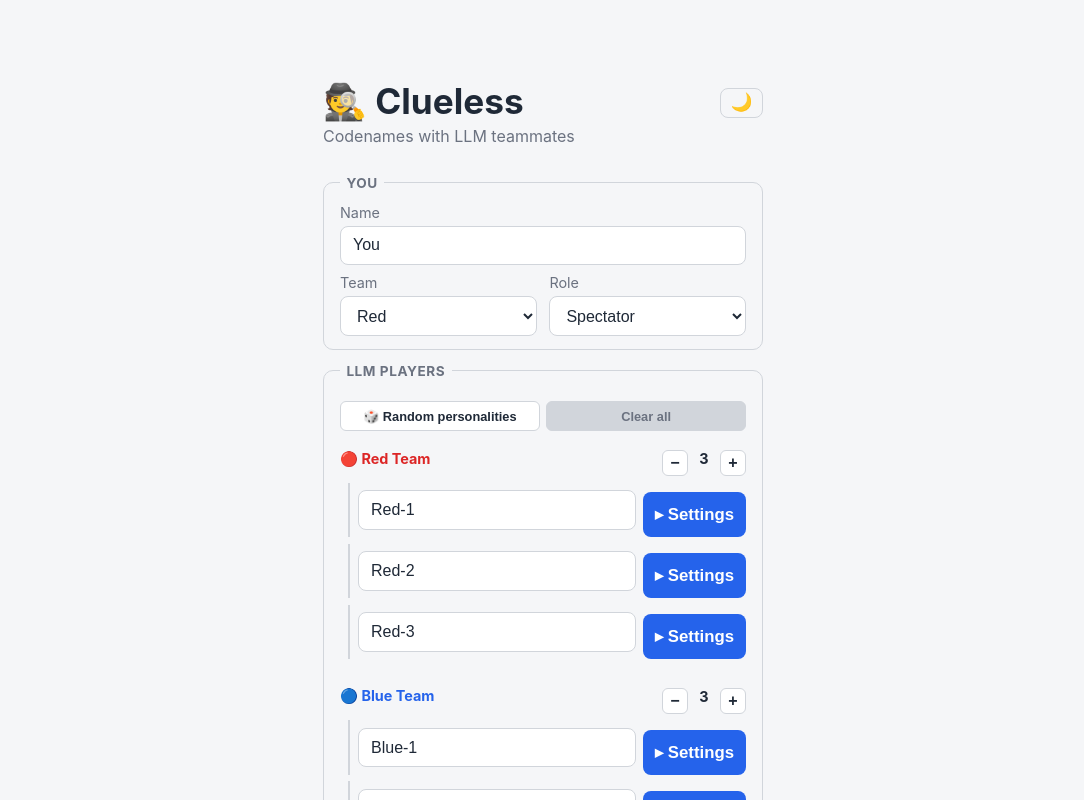
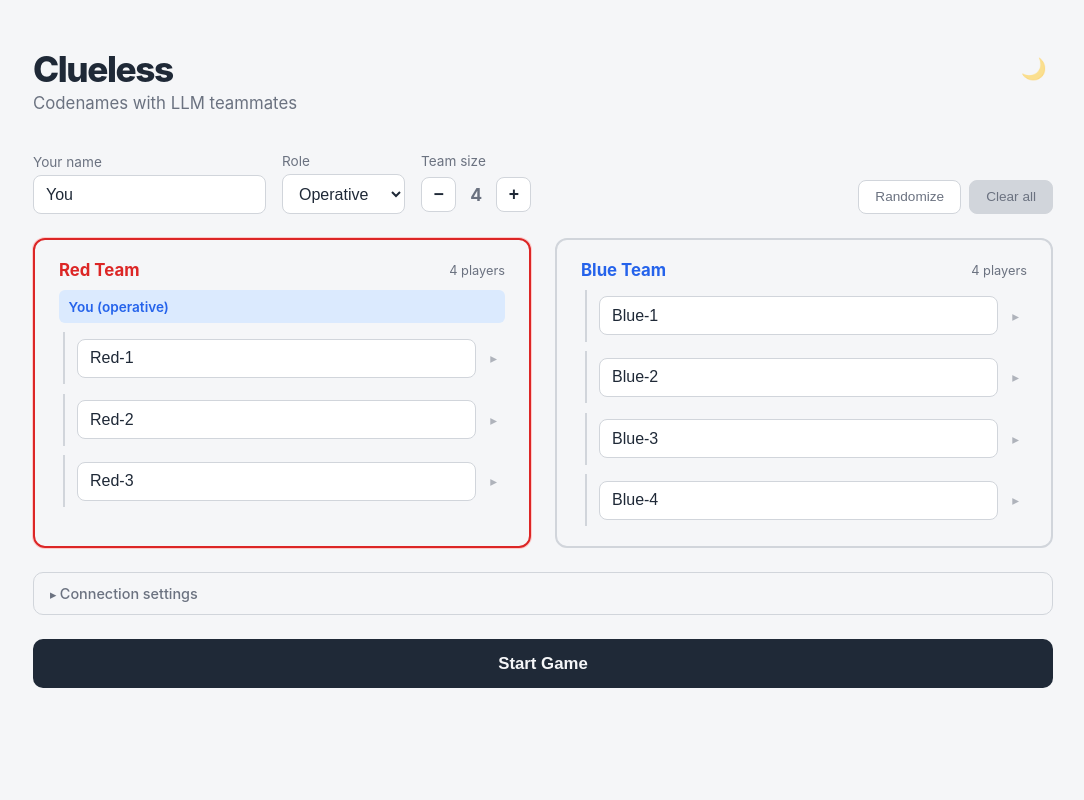
Before and after one commit to and1mon/clueless, a React (Vite) app in the folder client/: page / in a window 1280 px wide. Shown: the top 800 px of the page, without its empty margins (97-1181 px from the left). Built offline with nearby package versions, Linux system fonts and the light colour scheme.

Commit message:
Update startpage ui

```diff
--- a/client/src/App.tsx
+++ b/client/src/App.tsx
@@ -77,14 +77,13 @@ export function App(): JSX.Element {
   const [setup, setSetup] = useState({
     humanName: 'You',
     humanTeam: 'red' as TeamColor,
-    humanRole: 'spectator' as PlayerRole | 'spectator',
-    redCount: 3,
-    blueCount: 3,
+    humanRole: 'operative' as PlayerRole | 'spectator',
+    teamSize: 4,
     baseUrl: '',
     model: '',
     apiKey: '',
     redPlayers: defaultLlmPlayers('red', 3),
-    bluePlayers: defaultLlmPlayers('blue', 3),
+    bluePlayers: defaultLlmPlayers('blue', 4),
   });
 
   const isSpectator = setup.humanRole === 'spectator';
@@ -387,25 +386,40 @@ export function App(): JSX.Element {
     setError('');
   };
 
-  const updateLlmCount = (team: TeamColor, count: number): void => {
-    const clamped = Math.max(0, Math.min(6, count));
-    const key = team === 'red' ? 'redPlayers' : 'bluePlayers';
-    const countKey = team === 'red' ? 'redCount' : 'blueCount';
-    setSetup((s) => {
-      const current = s[key];
-      let next: LlmPlayerSetup[];
-      if (clamped > current.length) {
+  // Compute LLM counts from teamSize + human placement
+  const llmCount = (team: TeamColor): number => {
+    if (setup.humanRole === 'spectator') return setup.teamSize;
+    return team === setup.humanTeam ? setup.teamSize - 1 : setup.teamSize;
+  };
+
+  const syncPlayers = (s: typeof setup, newSize: number, newTeam: TeamColor, newRole: string): typeof setup => {
+    const redLlm = newRole === 'spectator' ? newSize : (newTeam === 'red' ? newSize - 1 : newSize);
+    const blueLlm = newRole === 'spectator' ? newSize : (newTeam === 'blue' ? newSize - 1 : newSize);
+    const resize = (arr: LlmPlayerSetup[], team: TeamColor, target: number): LlmPlayerSetup[] => {
+      if (target <= arr.length) return arr.slice(0, target);
       const prefix = team === 'red' ? 'Red' : 'Blue';
-        next = [...current, ...Array.from({ length: clamped - current.length }, (_, i) => ({
-          name: `${prefix}-${current.length + i + 1}`,
-          model: '',
-          personality: '',
+      return [...arr, ...Array.from({ length: target - arr.length }, (_, i) => ({
+        name: `${prefix}-${arr.length + i + 1}`, model: '', personality: '',
       }))];
-      } else {
-        next = current.slice(0, clamped);
-      }
-      return { ...s, [countKey]: clamped, [key]: next };
-    });
+    };
+    return { ...s, teamSize: newSize, humanTeam: newTeam, humanRole: newRole as PlayerRole | 'spectator',
+      redPlayers: resize(s.redPlayers, 'red', redLlm),
+      bluePlayers: resize(s.bluePlayers, 'blue', blueLlm),
+    };
+  };
+
+  const changeTeamSize = (size: number): void => {
+    const clamped = Math.max(2, Math.min(6, size));
+    setSetup((s) => syncPlayers(s, clamped, s.humanTeam, s.humanRole));
+  };
+
+  const joinTeam = (team: TeamColor): void => {
+    if (setup.humanRole === 'spectator') return;
+    setSetup((s) => syncPlayers(s, s.teamSize, team, s.humanRole));
+  };
+
+  const setRole = (role: string): void => {
+    setSetup((s) => syncPlayers(s, s.teamSize, s.humanTeam, role));
   };
 
   const updateLlmPlayer = (team: TeamColor, index: number, field: keyof LlmPlayerSetup, value: string): void => {
@@ -452,7 +466,7 @@ export function App(): JSX.Element {
           humanName: setup.humanName,
           humanTeam: setup.humanTeam,
           humanRole: setup.humanRole,
-          llmPlayers: { red: setup.redCount, blue: setup.blueCount },
+          llmPlayers: { red: llmCount('red'), blue: llmCount('blue') },
           llmPlayerConfigs: {
             red: setup.redPlayers.map((p) => ({
               name: p.name || undefined,
@@ -547,22 +561,29 @@ export function App(): JSX.Element {
   if (!game) {
     const renderPlayerList = (team: TeamColor) => {
       const players = team === 'red' ? setup.redPlayers : setup.bluePlayers;
-      const count = team === 'red' ? setup.redCount : setup.blueCount;
+      const isHumanTeam = team === setup.humanTeam && setup.humanRole !== 'spectator';
+      const isJoined = isHumanTeam;
       return (
-        <div className="team-setup">
-          <div className="team-setup-header">
-            <span className={`team-label ${team}`}>{team === 'red' ? '🔴 Red Team' : '🔵 Blue Team'}</span>
-            <div className="llm-count-ctrl">
-              <button type="button" onClick={() => updateLlmCount(team, count - 1)}>−</button>
-              <span>{count}</span>
-              <button type="button" onClick={() => updateLlmCount(team, count + 1)}>+</button>
+        <div
+          className={`team-card ${team}${isJoined ? ' joined' : ''}`}
+          onClick={() => joinTeam(team)}
+          role="button"
+          tabIndex={0}
+        >
+          <div className="team-card-header">
+            <span className={`team-label ${team}`}>{team === 'red' ? 'Red Team' : 'Blue Team'}</span>
+            <span className="team-size">{setup.teamSize} players</span>
           </div>
+          {isJoined ? (
+            <div className="team-human-slot">
+              <span className="human-badge">You ({setup.humanRole})</span>
             </div>
+          ) : null}
           {players.map((p, i) => {
             const key = `${team}-${i}`;
             const isExpanded = expandedPlayer === key;
             return (
-              <div key={key} className="llm-player-row">
+              <div key={key} className="llm-player-row" onClick={(e) => e.stopPropagation()}>
                 <div className="llm-player-summary">
                   <input
                     value={p.name}
@@ -571,17 +592,17 @@ export function App(): JSX.Element {
                     className="player-name-input"
                   />
                   <button type="button" className="expand-btn" onClick={() => setExpandedPlayer(isExpanded ? null : key)}>
-                    {isExpanded ? '▾' : '▸'} Settings
+                    {isExpanded ? '▾' : '▸'}
                   </button>
                 </div>
                 {isExpanded ? (
                   <div className="llm-player-details">
-                    <label>Model override <input value={p.model} onChange={(e) => updateLlmPlayer(team, i, 'model', e.target.value)} placeholder="Use default" /></label>
+                    <label>Model <input value={p.model} onChange={(e) => updateLlmPlayer(team, i, 'model', e.target.value)} placeholder="Use default" /></label>
                     <label>Personality
                       <textarea
                         value={p.personality}
                         onChange={(e) => updateLlmPlayer(team, i, 'personality', e.target.value)}
-                        placeholder="e.g. You are bold and decisive. You trust your instincts."
+                        placeholder="e.g. You are bold and decisive."
                         rows={2}
                       />
                     </label>
@@ -597,46 +618,52 @@ export function App(): JSX.Element {
     return (
       <main className="setup-screen">
         <div className="setup-header">
-          <h1>🕵️ Clueless</h1>
+          <div>
+            <h1>Clueless</h1>
+            <p className="subtitle">Codenames with LLM teammates</p>
+          </div>
           <button className="theme-toggle" onClick={toggleTheme} title="Toggle theme">{theme === 'dark' ? '☀️' : '🌙'}</button>
         </div>
-        <p className="subtitle">Codenames with LLM teammates</p>
         <form onSubmit={createGame} className="setup-form">
-          <fieldset className="setup-fieldset">
-            <legend>You</legend>
-            <label>Name <input value={setup.humanName} onChange={(e) => setSetup((s) => ({ ...s, humanName: e.target.value }))} /></label>
-            <div className="setup-row">
-              <label>Team
-                <select value={setup.humanTeam} onChange={(e) => setSetup((s) => ({ ...s, humanTeam: e.target.value as TeamColor }))}>
-                  <option value="red">Red</option><option value="blue">Blue</option>
-                </select>
+          <div className="setup-top-bar">
+            <div className="setup-top-group">
+              <label>Your name
+                <input value={setup.humanName} onChange={(e) => setSetup((s) => ({ ...s, humanName: e.target.value }))} />
               </label>
               <label>Role
-                <select value={setup.humanRole} onChange={(e) => setSetup((s) => ({ ...s, humanRole: e.target.value as PlayerRole | 'spectator' }))}>
+                <select value={setup.humanRole} onChange={(e) => setRole(e.target.value)}>
                   <option value="operative">Operative</option>
                   <option value="spymaster">Spymaster</option>
                   <option value="spectator">Spectator</option>
                 </select>
               </label>
+              <label>Team size
+                <div className="team-size-ctrl">
+                  <button type="button" onClick={() => changeTeamSize(setup.teamSize - 1)}>−</button>
+                  <span>{setup.teamSize}</span>
+                  <button type="button" onClick={() => changeTeamSize(setup.teamSize + 1)}>+</button>
                 </div>
-          </fieldset>
-
-          <fieldset className="setup-fieldset">
-            <legend>LLM Players</legend>
+              </label>
+            </div>
             <div className="personality-actions">
-              <button type="button" onClick={assignRandomPersonalities}>🎲 Random personalities</button>
+              <button type="button" onClick={assignRandomPersonalities}>Randomize</button>
               <button type="button" onClick={clearAllPersonalities} className="secondary">Clear all</button>
             </div>
+          </div>
+
+          <div className="teams-columns">
             {renderPlayerList('red')}
             {renderPlayerList('blue')}
-          </fieldset>
+          </div>
 
-          <fieldset className="setup-fieldset">
-            <legend>LLM Connection</legend>
+          <details className="connection-details">
+            <summary>Connection settings</summary>
+            <div className="connection-fields">
               <label>Endpoint <input value={setup.baseUrl} onChange={(e) => setSetup((s) => ({ ...s, baseUrl: e.target.value }))} placeholder="from .env" /></label>
               <label>Default model <input value={setup.model} onChange={(e) => setSetup((s) => ({ ...s, model: e.target.value }))} placeholder="from .env" /></label>
               <label>API key <input value={setup.apiKey} onChange={(e) => setSetup((s) => ({ ...s, apiKey: e.target.value }))} placeholder="from .env" type="password" /></label>
-          </fieldset>
+            </div>
+          </details>
 
           <button disabled={loading} type="submit">{loading ? 'Starting…' : 'Start Game'}</button>
         </form>
--- a/client/src/styles.css
+++ b/client/src/styles.css
@@ -91,55 +91,61 @@ body {
 
 /* --- Setup --- */
 .setup-screen {
-  max-width: 520px;
-  margin: 40px auto;
-  padding: 2.5rem;
+  max-width: 1100px;
+  margin: 0 auto;
+  padding: 3rem 2.5rem;
+  min-height: 100vh;
+  display: flex;
+  flex-direction: column;
 }
 
 .setup-header {
   display: flex;
-  align-items: center;
+  align-items: flex-start;
   justify-content: space-between;
+  margin-bottom: 2.5rem;
 }
 
-.setup-screen h1 { font-size: 2.2rem; margin-bottom: 0.2rem; }
-.subtitle { color: var(--muted); margin-bottom: 1.8rem; font-size: 1rem; }
+.setup-screen h1 {
+  font-size: 2.2rem;
+  font-weight: 800;
+  letter-spacing: -0.04em;
+  margin-bottom: 0.2rem;
+}
+
+.subtitle {
+  color: var(--muted);
+  font-size: 1.05rem;
+  margin: 0;
+}
 
 .setup-form {
   display: flex;
   flex-direction: column;
-  gap: 0.8rem;
+  gap: 1.5rem;
+  flex: 1;
 }
 
-.setup-fieldset {
-  border: 1px solid var(--border);
-  border-radius: 10px;
-  padding: 0.8rem 1rem;
+/* Top bar: name, role, team size, personality buttons */
+.setup-top-bar {
   display: flex;
-  flex-direction: column;
-  gap: 0.6rem;
+  align-items: flex-end;
+  justify-content: space-between;
+  gap: 1.5rem;
+  flex-wrap: wrap;
 }
 
-.setup-fieldset legend {
-  font-weight: 700;
-  font-size: 0.85rem;
-  text-transform: uppercase;
-  letter-spacing: 0.04em;
-  color: var(--muted);
-  padding: 0 0.4rem;
-}
-
-.setup-row {
-  display: grid;
-  grid-template-columns: 1fr 1fr;
-  gap: 0.8rem;
+.setup-top-group {
+  display: flex;
+  align-items: flex-end;
+  gap: 1rem;
 }
 
 .setup-form label {
   display: flex;
   flex-direction: column;
   gap: 0.3rem;
-  font-size: 0.9rem;
+  font-size: 0.85rem;
   color: var(--muted);
 }
 
@@ -151,32 +157,98 @@ body {
   background: var(--surface);
   color: var(--text);
   font-size: 1rem;
+  transition: border-color 0.15s;
 }
 
-.setup-form button {
-  margin-top: 0.6rem;
-  padding: 0.75rem;
-  border: none;
-  border-radius: 8px;
-  background: var(--blue);
-  color: #fff;
-  font-weight: 600;
-  font-size: 1.05rem;
-  cursor: pointer;
+.setup-form input:focus,
+.setup-form select:focus {
+  outline: none;
+  border-color: var(--primary);
+  box-shadow: 0 0 0 3px var(--primary-bg);
 }
 
-.setup-form button:disabled { opacity: 0.5; }
+.team-size-ctrl {
+  display: flex;
+  align-items: center;
+  gap: 0.5rem;
+  height: 2.5rem;
+}
 
-/* Team setup */
-.team-setup {
+.team-size-ctrl button {
+  width: 2.2rem;
+  height: 2.2rem;
+  border: 1px solid var(--border);
+  border-radius: 8px;
+  background: var(--surface);
+  color: var(--text);
+  font-size: 1.1rem;
+  font-weight: 600;
+  cursor: pointer;
+  display: flex;
+  align-items: center;
+  justify-content: center;
+  transition: border-color 0.1s;
+}
+
+.team-size-ctrl button:hover { border-color: var(--muted); }
+
+.team-size-ctrl span {
+  font-weight: 700;
+  font-size: 1.1rem;
+  min-width: 1.5rem;
+  text-align: center;
+}
+
+.personality-actions {
+  display: flex;
+  gap: 0.5rem;
+}
+
+.personality-actions button {
+  padding: 0.55rem 1rem;
+  border: 1px solid var(--border);
+  border-radius: 8px;
+  background: var(--surface);
+  color: var(--muted);
+  font-size: 0.85rem;
+  cursor: pointer;
+  font-weight: 500;
+  transition: color 0.1s, border-color 0.1s;
+}
+
+.personality-actions button:hover { color: var(--text); border-color: var(--muted); }
+
+/* Team cards */
+.teams-columns {
+  display: grid;
+  grid-template-columns: 1fr 1fr;
+  gap: 1.5rem;
+}
+
+.team-card {
+  border: 2px solid var(--border);
+  border-radius: 12px;
+  padding: 1.25rem 1.5rem;
+  cursor: pointer;
+  transition: border-color 0.15s, box-shadow 0.15s;
   display: flex;
   flex-direction: column;
-  gap: 0.4rem;
+  gap: 0.6rem;
 }
 
-.team-setup + .team-setup { margin-top: 0.6rem; }
+.team-card:hover { border-color: var(--muted); }
 
-.team-setup-header {
+.team-card.red.joined {
+  border-color: var(--red);
+  box-shadow: 0 0 0 1px var(--red-bg);
+}
+
+.team-card.blue.joined {
+  border-color: var(--blue);
+  box-shadow: 0 0 0 1px var(--blue-bg);
+}
+
+.team-card-header {
   display: flex;
   align-items: center;
   justify-content: space-between;
@@ -184,45 +256,33 @@ body {
 
 .team-label {
   font-weight: 700;
-  font-size: 0.9rem;
+  font-size: 1.05rem;
 }
 
 .team-label.red { color: var(--red); }
 .team-label.blue { color: var(--blue); }
 
-.llm-count-ctrl {
-  display: flex;
-  align-items: center;
-  gap: 0.4rem;
+.team-size {
+  font-size: 0.8rem;
+  color: var(--muted);
 }
 
-.llm-count-ctrl button {
-  width: 1.6rem;
-  height: 1.6rem;
-  border: 1px solid var(--border);
+.team-human-slot {
+  padding: 0.4rem 0.6rem;
+  background: var(--primary-bg);
   border-radius: 6px;
-  background: var(--surface);
-  color: var(--text);
-  font-size: 1rem;
-  font-weight: 700;
-  cursor: pointer;
-  display: flex;
-  align-items: center;
-  justify-content: center;
-  line-height: 1;
 }
 
-.llm-count-ctrl span {
-  font-weight: 700;
-  font-size: 0.9rem;
-  min-width: 1.2rem;
-  text-align: center;
+.human-badge {
+  font-size: 0.85rem;
+  font-weight: 600;
+  color: var(--primary);
 }
 
 .llm-player-row {
-  margin-left: 0.5rem;
-  padding-left: 0.5rem;
+  padding: 0.4rem 0 0.4rem 0.75rem;
   border-left: 2px solid var(--border);
+  margin-left: 0.25rem;
 }
 
 .llm-player-summary {
@@ -233,51 +293,42 @@ body {
 
 .player-name-input {
   flex: 1;
-  padding: 0.35rem 0.5rem;
+  padding: 0.5rem 0.6rem;
   border: 1px solid var(--border);
   border-radius: 6px;
   background: var(--surface);
   color: var(--text);
-  font-size: 0.9rem;
+  font-size: 0.95rem;
+  transition: border-color 0.15s;
+}
+
+.player-name-input:focus {
+  outline: none;
+  border-color: var(--primary);
+  box-shadow: 0 0 0 3px var(--primary-bg);
 }
 
 .expand-btn {
   border: none;
   background: none;
   color: var(--muted);
-  font-size: 0.75rem;
+  font-size: 0.85rem;
   cursor: pointer;
   white-space: nowrap;
+  opacity: 0.5;
+  padding: 0.35rem 0.5rem;
+  border-radius: 4px;
+  transition: opacity 0.1s, background 0.1s;
 }
 
-.expand-btn:hover { color: var(--text); }
-
-.personality-actions {
-  display: flex;
-  gap: 0.4rem;
-}
-
-.personality-actions button {
-  flex: 1;
-  padding: 0.4rem 0.6rem;
-  border: 1px solid var(--border);
-  border-radius: 6px;
-  background: var(--surface);
-  color: var(--text);
-  font-size: 0.8rem;
-  cursor: pointer;
-  font-weight: 600;
-}
-
-.personality-actions button:hover { background: var(--card-hover); }
-.personality-actions button.secondary { color: var(--muted); }
+.expand-btn:hover { opacity: 1; color: var(--text); background: var(--card-hover); }
 
 .llm-player-details {
   display: flex;
   flex-direction: column;
-  gap: 0.4rem;
-  margin-top: 0.3rem;
-  padding: 0.4rem;
+  gap: 0.5rem;
+  margin-top: 0.4rem;
+  padding: 0.65rem;
   background: var(--bg);
   border-radius: 6px;
 }
@@ -287,32 +338,101 @@ body {
   color: var(--muted);
   display: flex;
   flex-direction: column;
-  gap: 0.15rem;
+  gap: 0.2rem;
 }
 
 .llm-player-details input,
 .llm-player-details textarea {
-  padding: 0.35rem 0.5rem;
+  padding: 0.45rem 0.6rem;
   border: 1px solid var(--border);
   border-radius: 6px;
   background: var(--surface);
   color: var(--text);
-  font-size: 0.85rem;
+  font-size: 0.9rem;
   font-family: inherit;
   resize: vertical;
+}
+
+.llm-player-details input:focus,
+.llm-player-details textarea:focus {
+  outline: none;
+  border-color: var(--primary);
+  box-shadow: 0 0 0 3px var(--primary-bg);
+}
+
+/* Connection collapsible */
+.connection-details {
+  border: 1px solid var(--border);
+  border-radius: 10px;
+  overflow: hidden;
+}
+
+.connection-details summary {
+  padding: 0.75rem 1rem;
+  cursor: pointer;
+  font-size: 0.9rem;
+  color: var(--muted);
+  font-weight: 500;
+  user-select: none;
+  list-style: none;
+}
+
+.connection-details summary::-webkit-details-marker { display: none; }
+.connection-details summary::before {
+  content: '▸ ';
+  font-size: 0.8rem;
+}
+.connection-details[open] summary::before { content: '▾ '; }
+.connection-details summary:hover { color: var(--text); }
+
+.connection-fields {
+  display: grid;
+  grid-template-columns: 1fr 1fr 1fr;
+  gap: 1rem;
+  padding: 0 1rem 1rem;
+}
+
+/* Submit */
+.setup-form > button[type="submit"] {
+  padding: 0.9rem;
+  border: none;
+  border-radius: 10px;
+  background: var(--text);
+  color: var(--bg);
+  font-weight: 700;
+  font-size: 1.05rem;
+  cursor: pointer;
+  transition: opacity 0.15s, transform 0.1s;
+}
+
+.setup-form > button[type="submit"]:hover { opacity: 0.85; transform: translateY(-1px); }
+.setup-form > button[type="submit"]:active { transform: translateY(0); }
+.setup-form > button[type="submit"]:disabled { opacity: 0.4; transform: none; }
+
+/* Responsive */
+@media (max-width: 768px) {
+  .setup-screen { padding: 1.5rem 1rem; }
+  .setup-top-bar { flex-direction: column; align-items: stretch; }
+  .setup-top-group { flex-wrap: wrap; }
+  .teams-columns { grid-template-columns: 1fr; }
+  .connection-fields { grid-template-columns: 1fr; }
 }
 
 .error { color: #ef4444; font-size: 0.9rem; margin: 0.5rem 1rem; }
 
 .theme-toggle {
   background: none;
-  border: 1px solid var(--border);
-  border-radius: 8px;
-  padding: 0.35rem 0.6rem;
+  border: none;
   cursor: pointer;
-  font-size: 1.1rem;
+  font-size: 1.3rem;
   line-height: 1;
+  opacity: 0.5;
+  transition: opacity 0.15s;
+  padding: 0.4rem;
+  margin-top: 0.3rem;
 }
+
+.theme-toggle:hover { opacity: 1; }
 
 /* --- Game --- */
 .game-screen {
```
Lines whose indentation alone changed are shown as unchanged.
